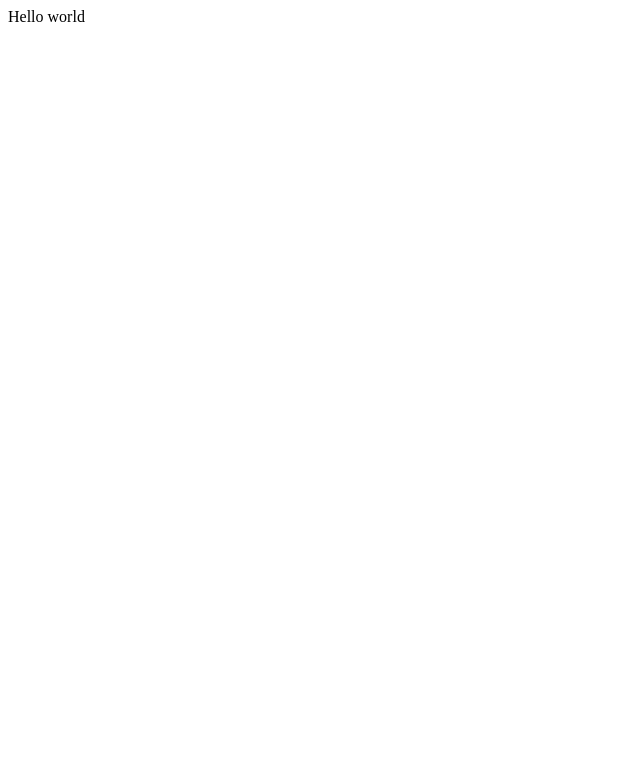
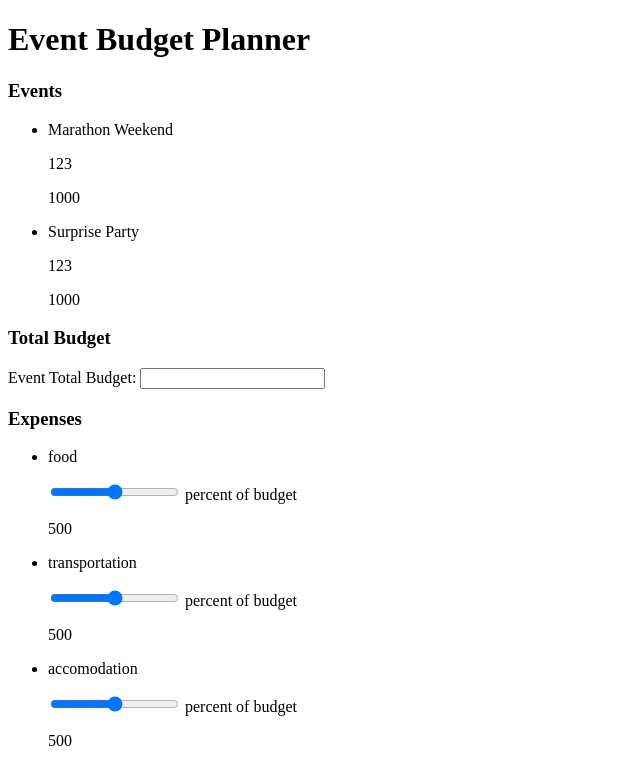
Before and after one commit to SuitcaseCoder/Budget_App, a website: page public/index.html in a window 1280 px wide. Shown: the whole page, without its empty margins (0-640 px from the left). Drawn offline with nearby package versions, Linux system fonts and the light colour scheme.

Commit message:
js/html skeleton

```diff
--- a/public/index.html
+++ b/public/index.html
@@ -1 +1,27 @@
-<p>Hello world</p>
+<!DOCTYPE html>
+<html>
+  <head>
+    <meta charset="utf-8">
+    <meta name="viewport" content="width=device-width">
+    <title>repl.it</title>
+    <link href="style.css" rel="stylesheet" type="text/css" />
+  </head>
+  <body>
+
+    <header>
+      <h1 role='banner'>Event Budget Planner</h1>
+    </header>
+
+    <main>
+
+    </main>
+
+    <footer></footer>
+
+    <script
+      src="https://code.jquery.com/jquery-3.3.1.min.js"
+      integrity="sha256-FgpCb/KJQlLNfOu91ta32o/NMZxltwRo8QtmkMRdAu8="
+      crossorigin="anonymous"></script>
+    <script src="script.js"></script>
+  </body>
+</html>
--- a/public/script.js
+++ b/public/script.js
@@ -0,0 +1,179 @@
+const data = {
+  events: [
+    {
+      name: 'Marathon Weekend',
+      date:123,
+      budget: 1000
+    },
+    {
+      name: 'Surprise Party',
+      date:123,
+      budget: 1000
+    }
+  ],
+  users: [
+    {
+      name: 'Fritz',
+      age:16,
+      username: 'fritz-o-polous'
+    },
+    {
+      name: 'Rosie',
+      age: 8,
+      username: 'elGatoVolador'
+    },
+    {
+      name: 'Shiner',
+      age: 7,
+      username: 'shi_Shi'
+    }
+  ],
+  expenses: [
+    {
+      name: 'food',
+      value: 50
+    },
+    {
+      name: 'transportation',
+      value: 50
+    },
+    {
+      name: 'accomodation',
+      value: 50
+    }
+  ]
+}
+
+// events page
+
+function renderEvents() {
+  const eventsHTML = generateEventsHTML();
+  $('main').html(eventsHTML);
+}
+
+function generateEventsHTML() {
+  const eventItems = data.events.map(event => {
+    return generateEventItemHTML(event);
+  }).join('');
+
+  return `<section class='events'>
+        <h3>Events</h3>
+        <ul>
+        ${eventItems}
+        </ul>
+      </section>`;
+}
+
+function generateEventItemHTML(event) {
+  return `<li>
+      <p>${event.name}</p>
+      <p>${event.date}</p>
+      <p>${event.budget}</p>
+    </li>`;
+}
+
+// SCREEN TWO ----
+// part I -- total budget section
+function generateTotalBudgetHTML(){
+  return `<section class="totBud">
+    <h3>Total Budget</h3>
+
+    <label for="totalBudget">Event Total Budget:</label>
+
+    <input type="number" id="totBudget" name="totalBudget"
+          min="10">
+
+  </section>`;
+
+};
+
+
+function generateExpensesHTML(){
+  console.log('hello');
+  const expenseItems = data.expenses.map(expense =>{
+    return generateExpenseItems(expense);
+  }).join('');
+
+  return `<section class='expenses'>
+    <h3>Expenses</h3>
+    <ul>
+      ${expenseItems}
+    </ul>
+  </section>`;
+}
+
+function renderExpenseItems() {
+  $('main').append(generateTotalBudgetHTML);
+  renderExpenseItems2();
+  handleSliderChange();
+}
+
+function renderExpenseItems2() {
+  const expenseItemsHTML = generateExpensesHTML();
+  $('main').append(expenseItemsHTML);
+}
+
+function generateExpenseItems(expense) {
+  //would I also have to pass the calculateExpenseAmt fx here?
+  return `<li class="subCatItem">
+      <p>${expense.name}</p>
+      ${generateSlider(expense.name)}
+      <p id='${expense.name}-value'>${calculateExpenseAmt(expense.value)}</p>
+    </li>`;
+  // return generateSlider();
+}
+
+function calculateExpenseAmt(value){
+  let expenseBudget = 1000;
+  console.log(expenseBudget);
+
+  let expenseTypeAmt = expenseBudget*(value/100);
+  console.log(expenseTypeAmt);
+
+  return expenseTypeAmt;
+}
+
+// not sure if this should stand on its own?
+function generateSlider(name){
+  return `<div id=${name} class="slidecontainer">
+      <input type="range" name="slider" min="0" max="100" value="50" class="slider" id="myRange">
+      <label for="slider">percent of budget<label>
+    </div>`;
+
+}
+
+function handleSliderChange(){
+  $('input[type="range"]').on('change', function(e) {
+    const name = $(this).closest('div').attr('id');
+    const val = $(this).val();
+    console.log(name, val);
+    data.expenses = data.expenses.map(el => {
+      if (el.name === name) {
+        el.value = val;
+      }
+      return el;
+    });
+    // a function which only re-renders the values under the slider
+    $(`#${name}-value`).text(calculateExpenseAmt(val));
+  })
+}
+
+
+
+
+// budget page
+// function generateBudgetPage(){
+//   const eventTitle = data.events.map.name(event => {
+//     console.log(eventTitle);
+//   }).join('');
+//   return `
+//     <section class="eventBudget">
+//     <h3>${eventTitle}</h3>
+//     <
+//   `
+// }
+
+
+//
+$(renderEvents());
+$(renderExpenseItems());
```
